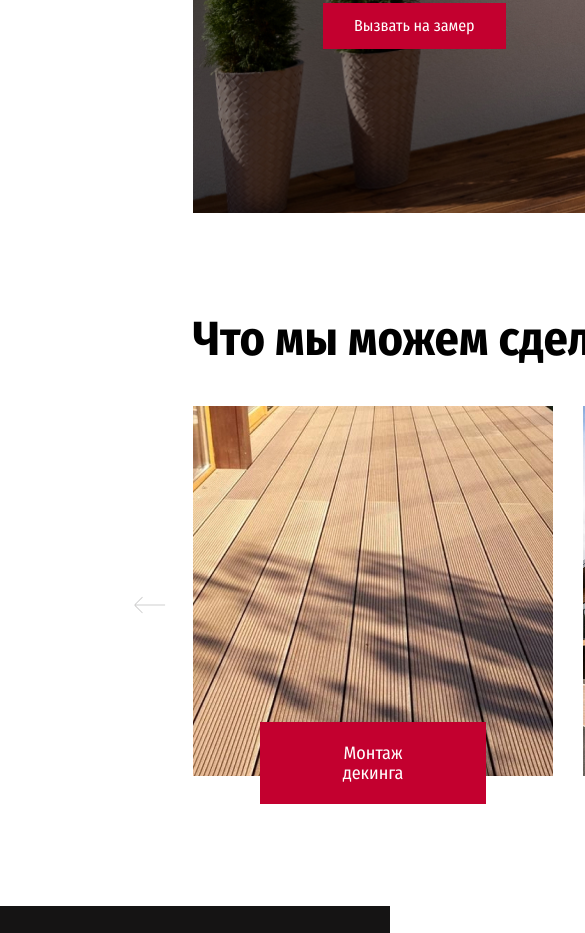
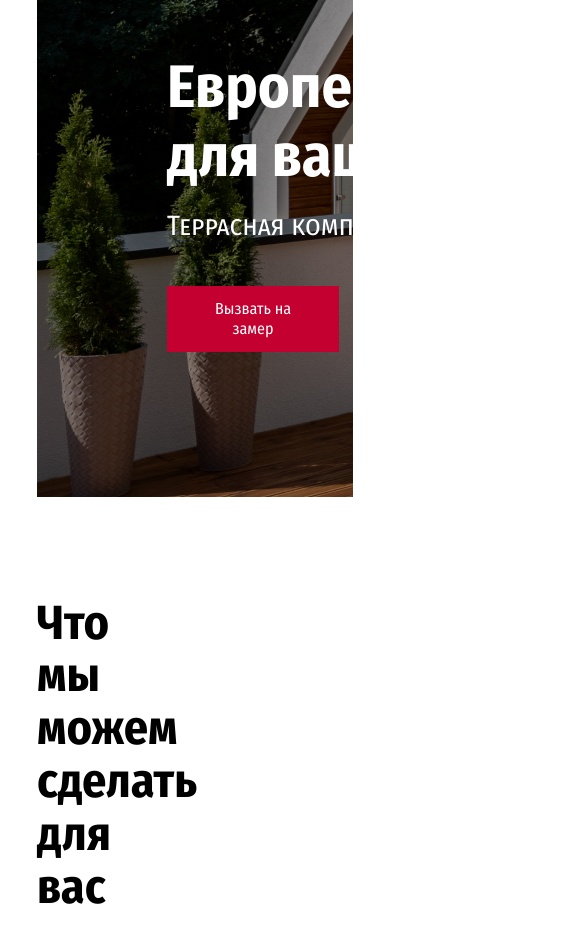
Before and after one commit to Yalanday/----------------, a website: page source/index.html in a window 390 px wide. Shown: the part 531-1464 px from the top of the page, 585 px wide, since content can reach past the window. Drawn offline with nearby package versions, Linux system fonts and the light colour scheme; files that its build step writes are made by us from their sources.

Commit message:
Исправил формат размеров для небольшого адаптива

```diff
--- a/source/sass/block/body.scss
+++ b/source/sass/block/body.scss
@@ -8,7 +8,7 @@
 body {
   margin: 0;
   padding: 0;
-  width: 100%;
+  width: 100vw;
   height: 100%;
   font-family: $font-page;
   font-weight: 400;
--- a/source/sass/block/gallery.scss
+++ b/source/sass/block/gallery.scss
@@ -4,6 +4,7 @@
 }
 
 .gallery__title {
+  width: 30vw;
   max-width: 750px;
   margin: 0;
   margin-bottom: 40px;
--- a/source/sass/block/promo.scss
+++ b/source/sass/block/promo.scss
@@ -9,7 +9,9 @@
 }
 
 .promo__title {
+  width: 23vw;
   width: 600px;
+  min-width: 23vw;
   margin: 0;
   margin-bottom: 24px;
   color: $default-white;
@@ -23,6 +25,7 @@
   margin: 0;
   margin-bottom: 50px;
   width: 600px;
+  min-width: 23vw;
   color: $default-white;
   font-size: 28px;
   font-style: normal;
--- a/source/sass/block/slider.scss
+++ b/source/sass/block/slider.scss
@@ -1,6 +1,25 @@
 #slider-wrapper {
-  width: 1530px;
+  // width: 56vw;
+  // max-width: 1530px;
+  margin: 0 auto;
   position: relative;
+  width: 750px;
+}
+
+@media (min-width: 1400px) {
+  #slider-wrapper {
+    margin: 0 auto;
+    width: 1110px;
+
+  }
+}
+
+@media (min-width: 1920px) {
+  #slider-wrapper {
+    margin: 0 auto;
+    width: 1530px;
+
+  }
 }
 
 #slider {
--- a/source/sass/block/wrapper.scss
+++ b/source/sass/block/wrapper.scss
@@ -1,5 +1,6 @@
 .wrapper {
-  width: 1920px;
-  padding: 0 193px;
+  width: 95vw;
+  max-width: 1920px;
+  padding: 0 7%;
   margin: 0 auto;
 }
```
